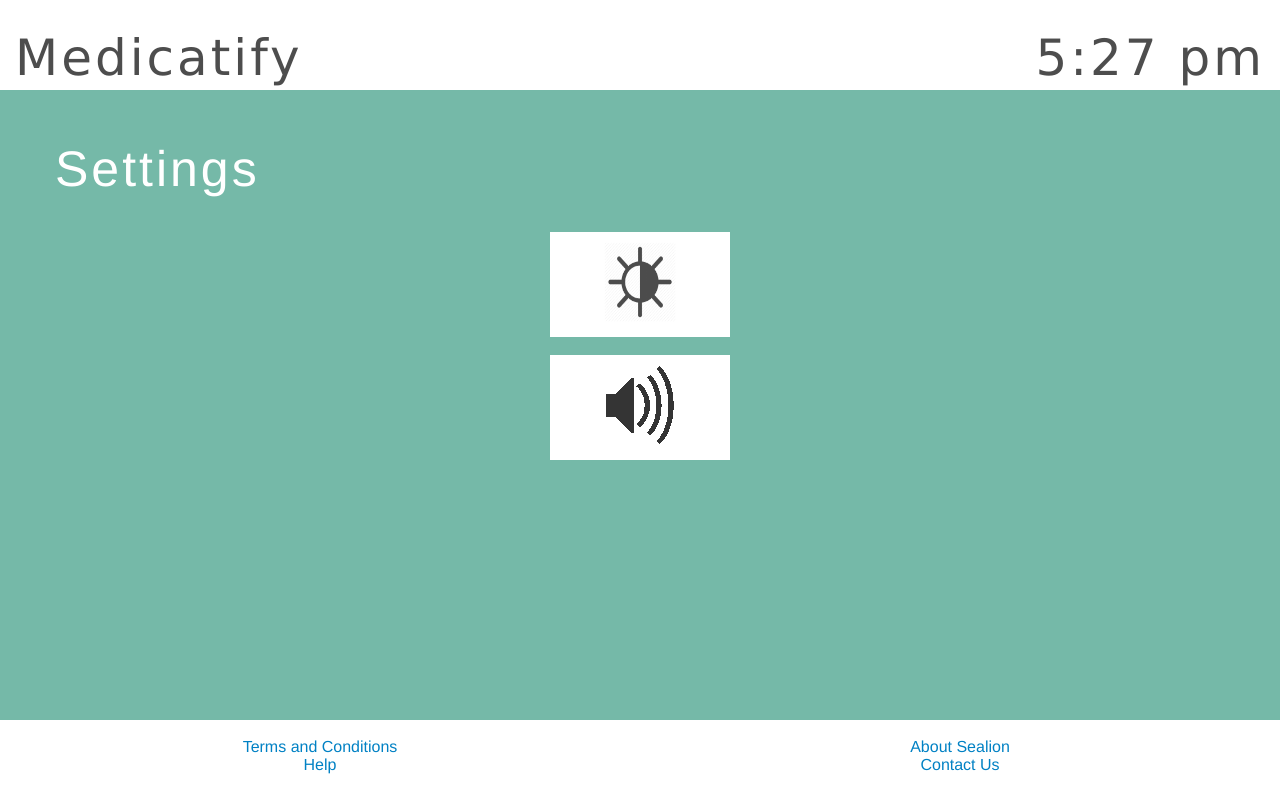
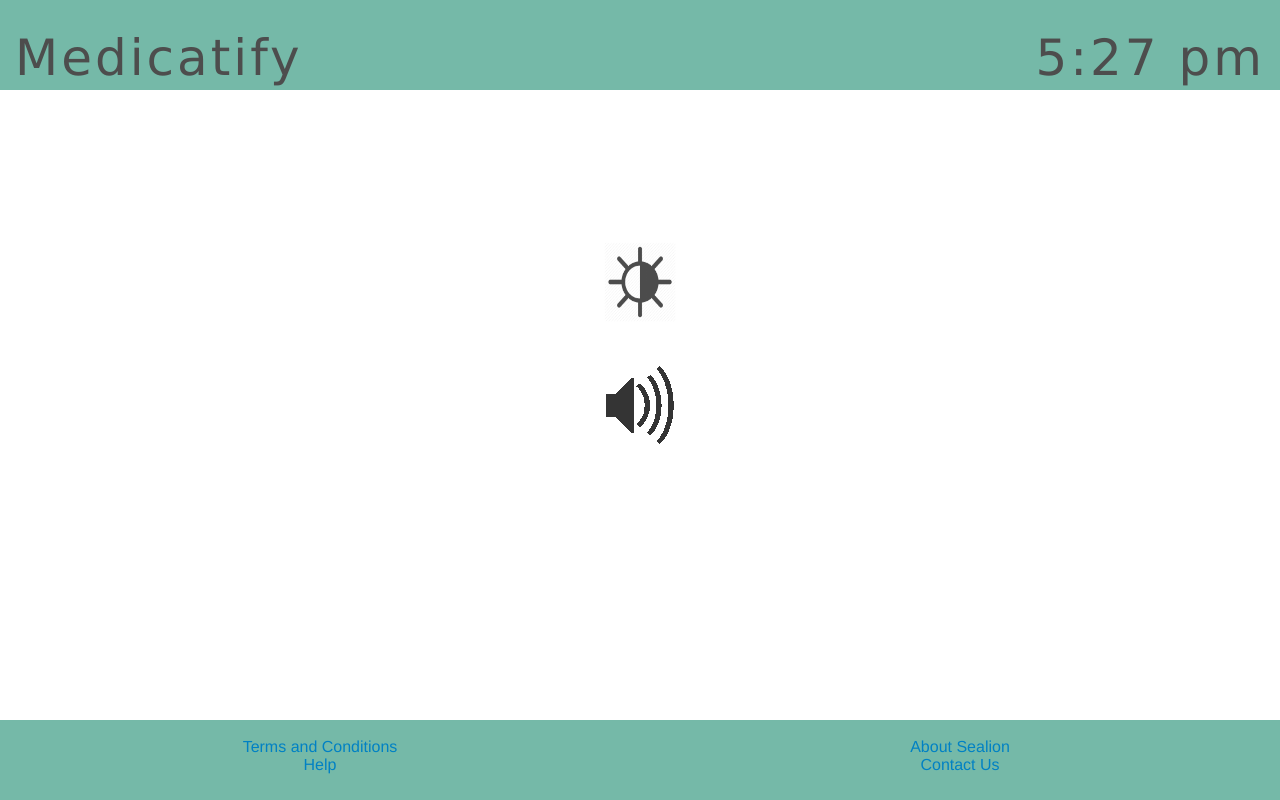
Before and after one commit to ZarinStar/Sealion-WireFrameDemo, a PHP site: page /settings.html in a window 1280 px wide. Run offline with PHP 8.4, Linux system fonts and the light colour scheme.

Commit message:
flipped colours for header and main body

```diff
--- a/stylesheet.css
+++ b/stylesheet.css
@@ -15,7 +15,8 @@ html {
 
 #mainBackground {
     /*background-color: rgb(44,88,104);*/ /*teal colour of CLC logo*/
-    background-color: rgb(117,185,168);
+    /*background-color: rgb(117,185,168);*/
+    background-color: white;
 }
 
 #mainDiv {
@@ -62,7 +63,7 @@ div.backPageButton {
 div.header {
     height: 15%;
     width: 100%;
-    background-color: white;
+    background-color: rgb(117,185,168);
     font-family: "Verdana";
     margin-left: -40px;
     margin-top: -30px;
@@ -86,7 +87,7 @@ div.header {
 #footer {
   height: 10%;
   width: 100%;
-  background-color: white;
+  background-color: rgb(117,185,168);
   margin-left: -40px;
   position:absolute;
   bottom:0;
@@ -116,7 +117,7 @@ div.contactUs {
     height: 100px;
     width: 30%;
     /*background-color: rgb(0,129,196);*/
-    color: white;
+    /*color: white;*/
     text-align: center;
 }
 span.contactUs {
```
